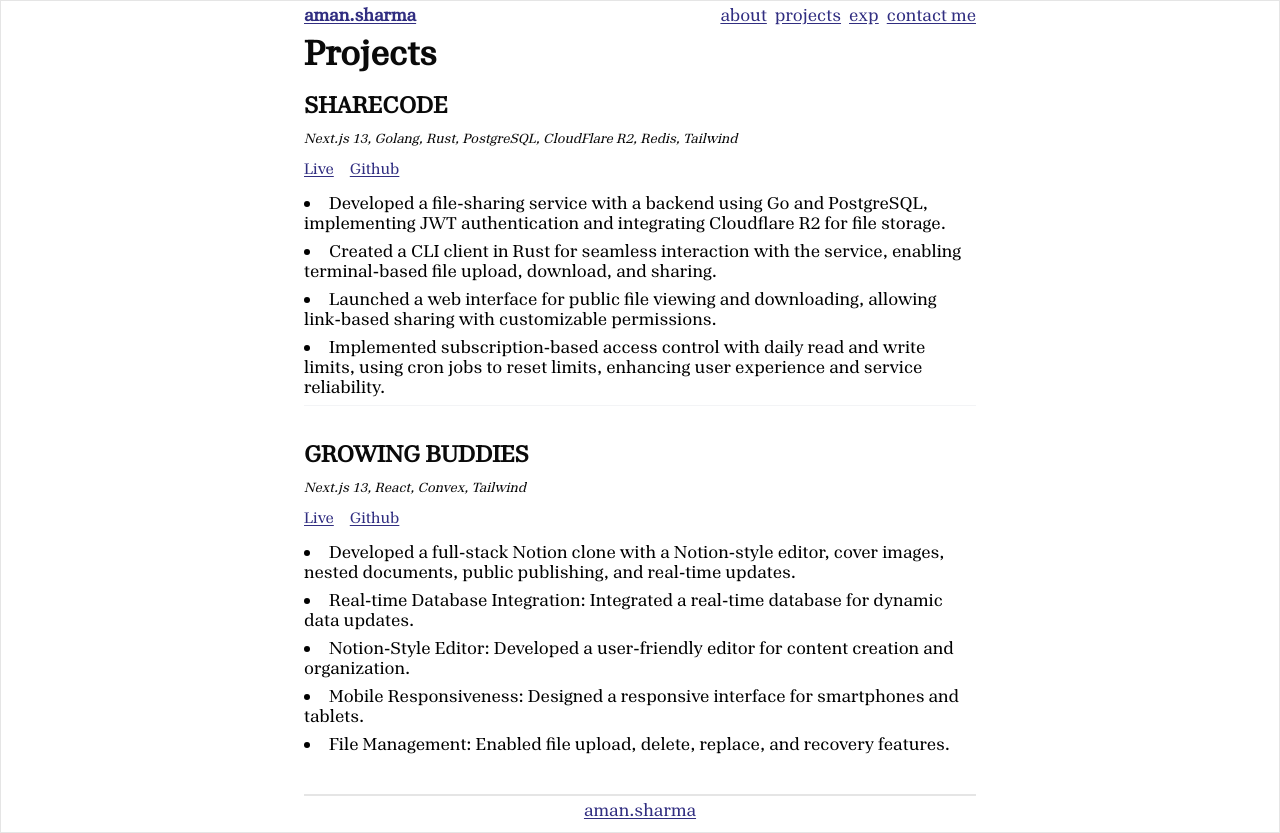
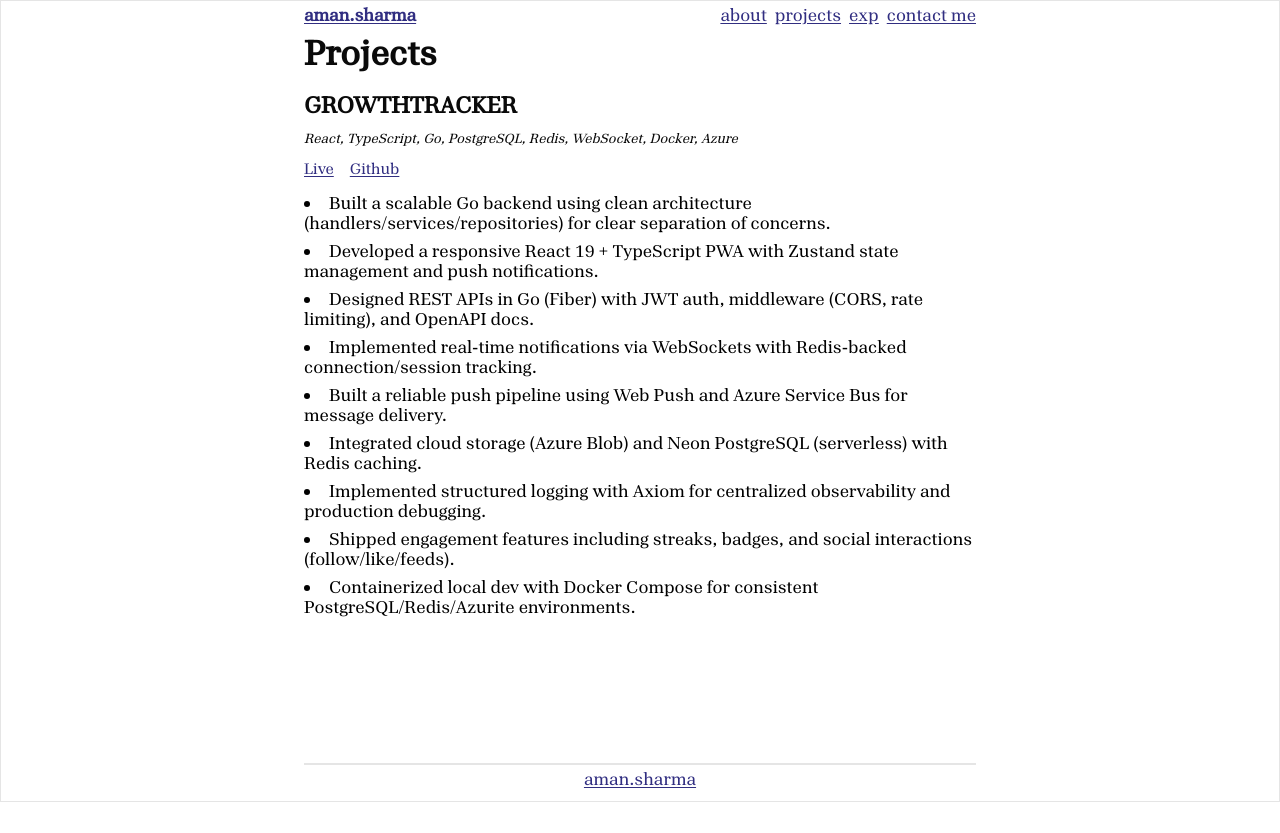
Before and after one commit to aman1117/portfolio, a Next.js app: page /projects in a window 1280 px wide. After the commit the page ends 802 px from the top, so only its background shows below. Built offline with nearby package versions, Linux system fonts and the light colour scheme.

Commit message:
feat: update project details and improve portfolio presentation

```diff
--- a/app/_components/projects.tsx
+++ b/app/_components/projects.tsx
@@ -11,14 +11,9 @@ const ProjectsList: React.FC = () => {
   // Define your projects using an array of objects
   const projects: Project[] = [
     {
-      name: 'ShareCode',
-      description: 'Created a file-sharing app using Go and PostgreSQL, Added JWT auth and Cloudflare R2 for storage.',
-      link: 'https://shc-frontend-two.vercel.app/',
-    },
-    {
-      name: 'Growing Buddies',
-      description: 'Built a Notion-like app with rich text editing, nested docs, public sharing, and live updates.',
-      link: 'https://growing-buddies-seven.vercel.app/',
+      name: 'GrowthTracker',
+      description: 'Built a scalable habit tracking PWA with Go backend, React 19 frontend, real-time WebSocket notifications, and cloud integrations.',
+      link: '#',
     },
   ];
 
--- a/app/about/page.tsx
+++ b/app/about/page.tsx
@@ -18,7 +18,7 @@ const AboutMe: React.FC = () => {
           Currently at <strong>Ethos</strong>, I&apos;m <strong>streamlining backend workflows</strong> for feature launches using <strong>Optimizely</strong>.
         </p>
         <p className="md:text-lg md:leading-5 my-4 leading-tight">
-          I&apos;ve built apps like <strong>ShareCode</strong> and <strong>Growing Buddies</strong>, and I&apos;m proficient in <strong>C++, Golang, React, Next.js, and modern web tech</strong>.
+          I&apos;ve built apps like <strong>GrowthTracker</strong>, and I&apos;m proficient in <strong>C++, Golang, React, Next.js, and modern web tech</strong>.
         </p>
         <p className="md:text-lg md:leading-5 leading-tight">
           Here&apos;s a copy of my <a href="/Aman.pdf" className="text-indigo-900 underline" download>resume.</a>
--- a/app/projects/page.tsx
+++ b/app/projects/page.tsx
@@ -2,33 +2,23 @@ import React from "react";
 
 const projects = [
   {
-    title: "SHARECODE",
+    title: "GROWTHTRACKER",
     technologies:
-      "Next.js 13, Golang, Rust, PostgreSQL, CloudFlare R2, Redis, Tailwind",
+      "React, TypeScript, Go, PostgreSQL, Redis, WebSocket, Docker, Azure",
     links: {
-      live: "https://shc-frontend-two.vercel.app/",
-      github: "https://github.com/aman1117/shc-backend",
+      live: "#",
+      github: "#",
     },
     details: [
-      "Developed a file-sharing service with a backend using Go and PostgreSQL, implementing JWT authentication and integrating Cloudflare R2 for file storage.",
-      "Created a CLI client in Rust for seamless interaction with the service, enabling terminal-based file upload, download, and sharing.",
-      "Launched a web interface for public file viewing and downloading, allowing link-based sharing with customizable permissions.",
-      "Implemented subscription-based access control with daily read and write limits, using cron jobs to reset limits, enhancing user experience and service reliability.",
-    ],
-  },
-  {
-    title: "GROWING BUDDIES",
-    technologies: "Next.js 13, React, Convex, Tailwind",
-    links: {
-      live: "https://growing-buddies-seven.vercel.app/",
-      github: "https://github.com/aman1117/growing_buddies",
-    },
-    details: [
-      "Developed a full-stack Notion clone with a Notion-style editor, cover images, nested documents, public publishing, and real-time updates.",
-      "Real-time Database Integration: Integrated a real-time database for dynamic data updates.",
-      "Notion-Style Editor: Developed a user-friendly editor for content creation and organization.",
-      "Mobile Responsiveness: Designed a responsive interface for smartphones and tablets.",
-      "File Management: Enabled file upload, delete, replace, and recovery features.",
+      "Built a scalable Go backend using clean architecture (handlers/services/repositories) for clear separation of concerns.",
+      "Developed a responsive React 19 + TypeScript PWA with Zustand state management and push notifications.",
+      "Designed REST APIs in Go (Fiber) with JWT auth, middleware (CORS, rate limiting), and OpenAPI docs.",
+      "Implemented real-time notifications via WebSockets with Redis-backed connection/session tracking.",
+      "Built a reliable push pipeline using Web Push and Azure Service Bus for message delivery.",
+      "Integrated cloud storage (Azure Blob) and Neon PostgreSQL (serverless) with Redis caching.",
+      "Implemented structured logging with Axiom for centralized observability and production debugging.",
+      "Shipped engagement features including streaks, badges, and social interactions (follow/like/feeds).",
+      "Containerized local dev with Docker Compose for consistent PostgreSQL/Redis/Azurite environments.",
     ],
   },
 ];
--- a/package.json
+++ b/package.json
@@ -3,9 +3,9 @@
   "version": "0.1.0",
   "private": true,
   "scripts": {
-    "dev": "next dev",
+    "dev": "next dev -p 3001",
     "build": "next build",
-    "start": "next start",
+    "start": "next start -p 3001",
     "lint": "next lint"
   },
   "dependencies": {
```
Also changed, not shown: 2 other files (tests, documents, lock files or other folders).
